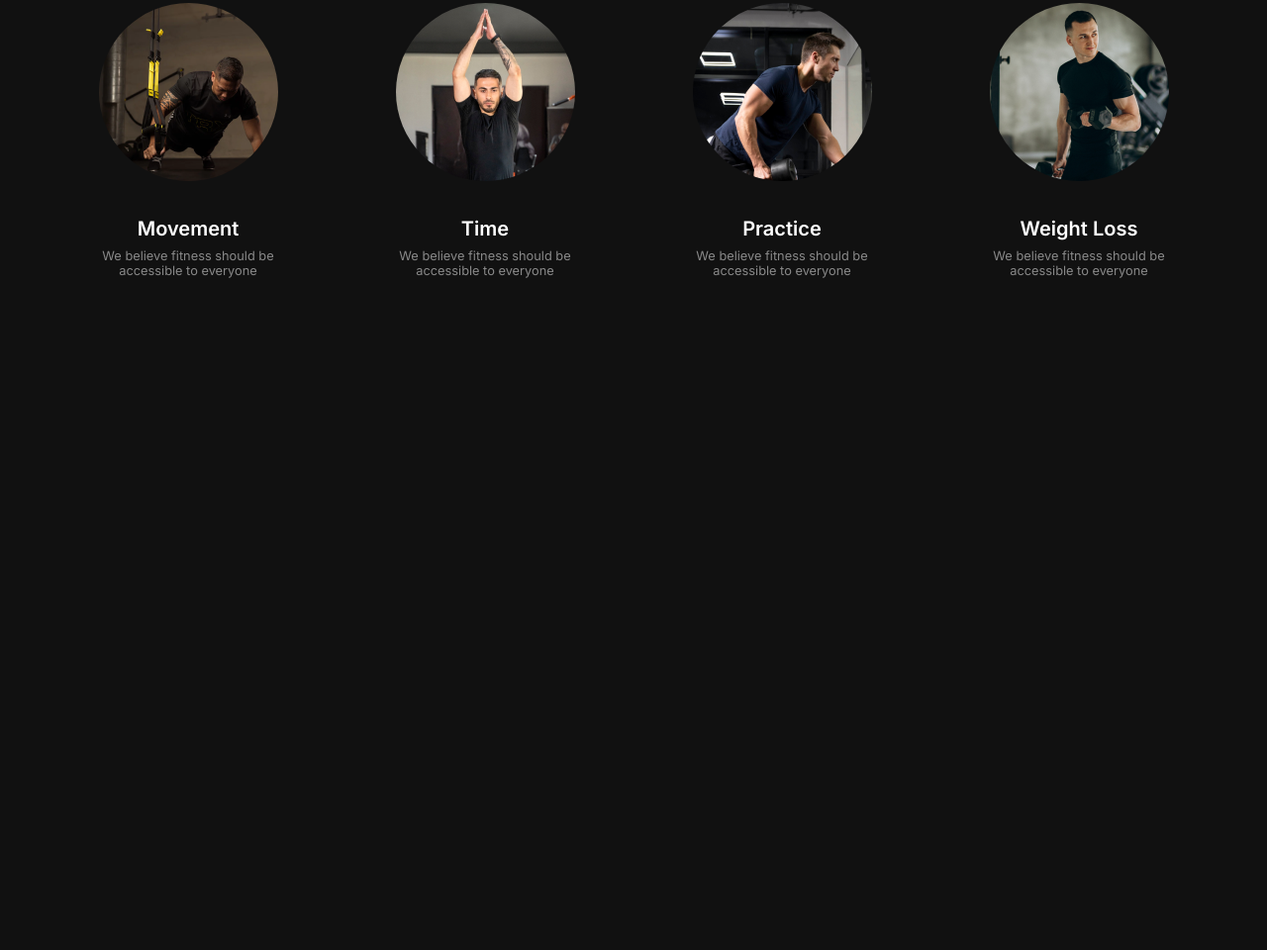
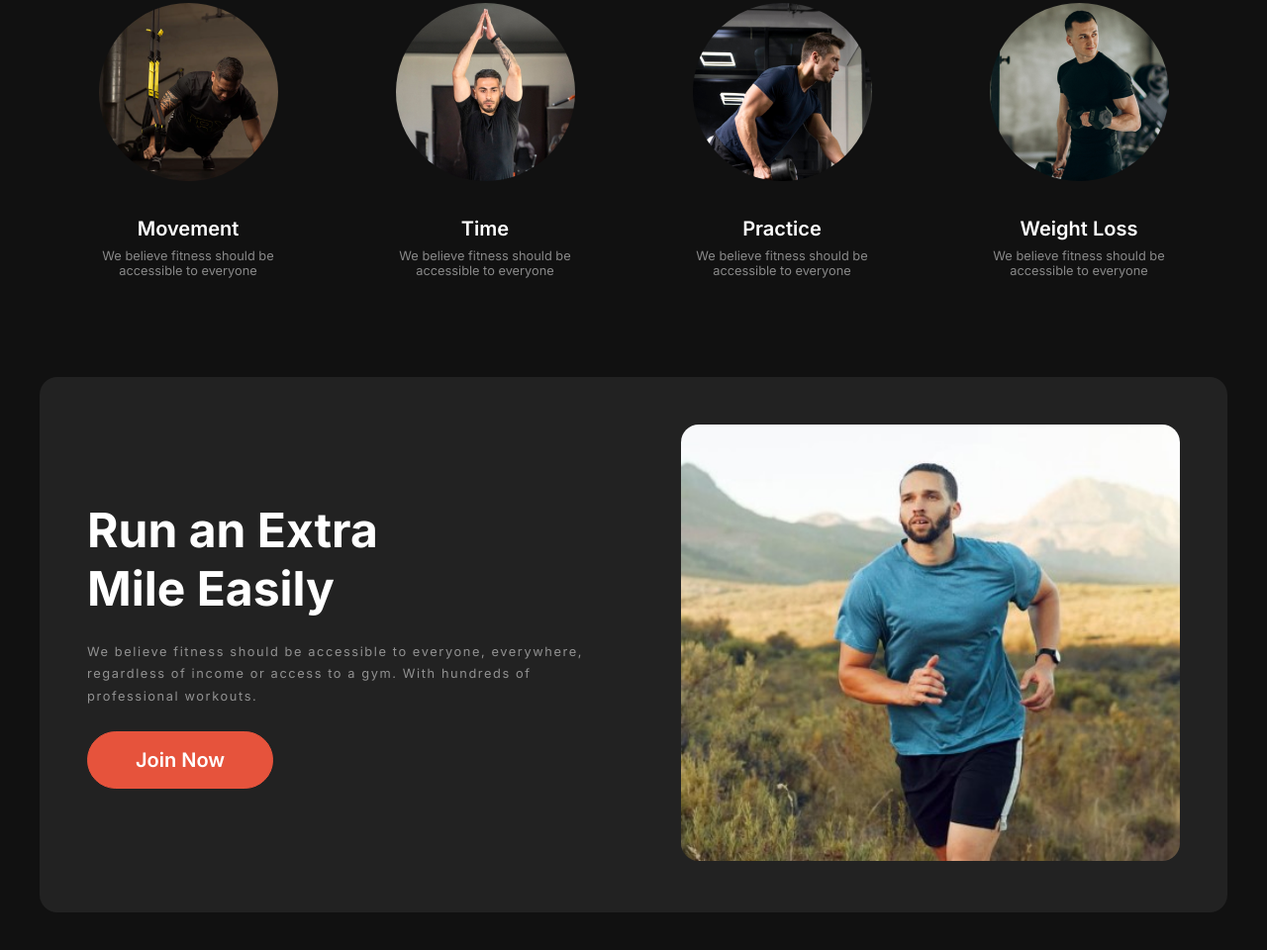
Before and after one commit to Ai-codemaster/Assignment_2, a plain HTML site: page index.html in a window 1280 px wide. Shown: the part 991-1951 px from the top of the page at 99% size. Before the commit the page ends 1372 px from the top, so only its background shows below. Drawn offline with nearby package versions, Linux system fonts and the light colour scheme; a web font is replaced by a local one.

Commit message:
complete run an extra mile easily section

```diff
--- a/index.html
+++ b/index.html
@@ -92,6 +92,17 @@
                 </div>
             </div>
         </section>
+
+        <!-- Run an Extra Mile Easily Section -->
+
+        <section id="run" class="run">
+            <div class="run_text">
+                <h1>Run an Extra <br> Mile Easily</h1>
+                <p>We believe fitness should be accessible to everyone, everywhere, regardless of income or access to a gym. With hundreds of professional workouts.</p>
+                <button>Join Now</button>
+            </div>
+            <div class="run_img"><img src="images/run 1.jpg" alt=""></div>
+        </section>
     </main>
 
     <footer>
--- a/style/style.css
+++ b/style/style.css
@@ -272,6 +272,58 @@ html{
 }
 
 
+/* Run an Extra Mile Easily Section */
+
+#run{
+    max-width: 1200px;
+    margin: 100px auto;
+    display: grid;
+    grid-template-columns: repeat(2, 1fr);
+    justify-content: center;
+    align-items: center;
+    background: rgb(34, 34, 34);
+    border-radius: 1.125rem;
+}
+
+.run_text{
+    margin: 8%;
+    text-align: left;
+}
+
+.run_text h1{
+    font-size: 3rem;
+    font-weight: 900px;
+    color: var(--text_1);
+}
+
+.run_text p{
+    font-size: .8rem;
+    line-height: 1.4rem;
+    letter-spacing: .1rem;
+    font-weight: 400;
+    color: var(--text_2);
+    margin-top: 1.5rem;
+}
+
+.run_text button{
+    font-size: 1.25rem;
+    font-weight: 600;
+    color: var(--text_1);
+    background: var(--main_color);
+    padding: 1rem 3rem;
+    margin-top: 1.5rem;
+    border: 1px solid var(--main_color);
+    border-radius: 1.8rem;
+}
+
+.run_img{
+    margin: 8%;
+}
+
+.run_img img{
+    width: 100%;
+    border-radius: 1.125rem;
+}
 
 
 
```
Also changed, not shown: images/run 1.jpg (added).
